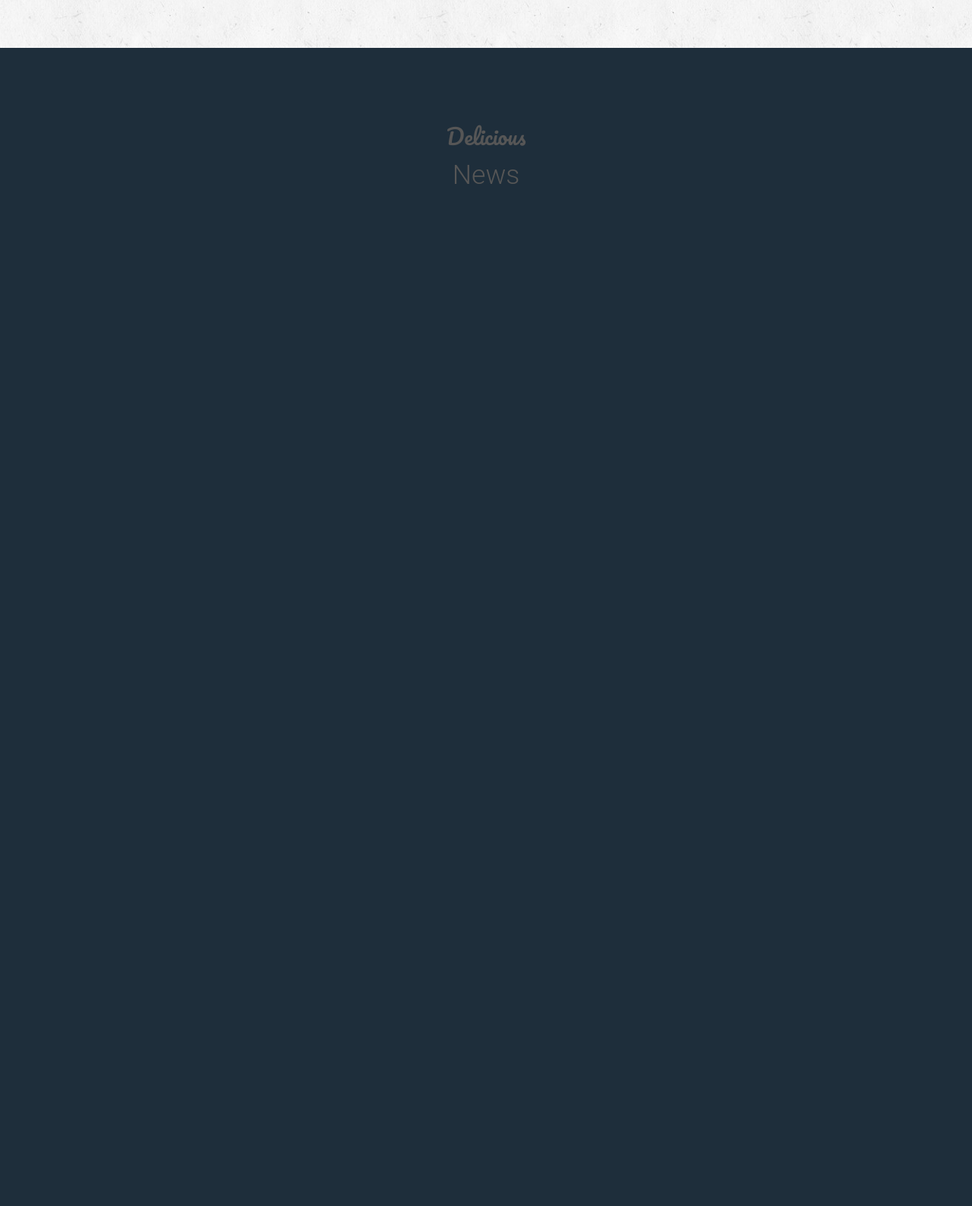
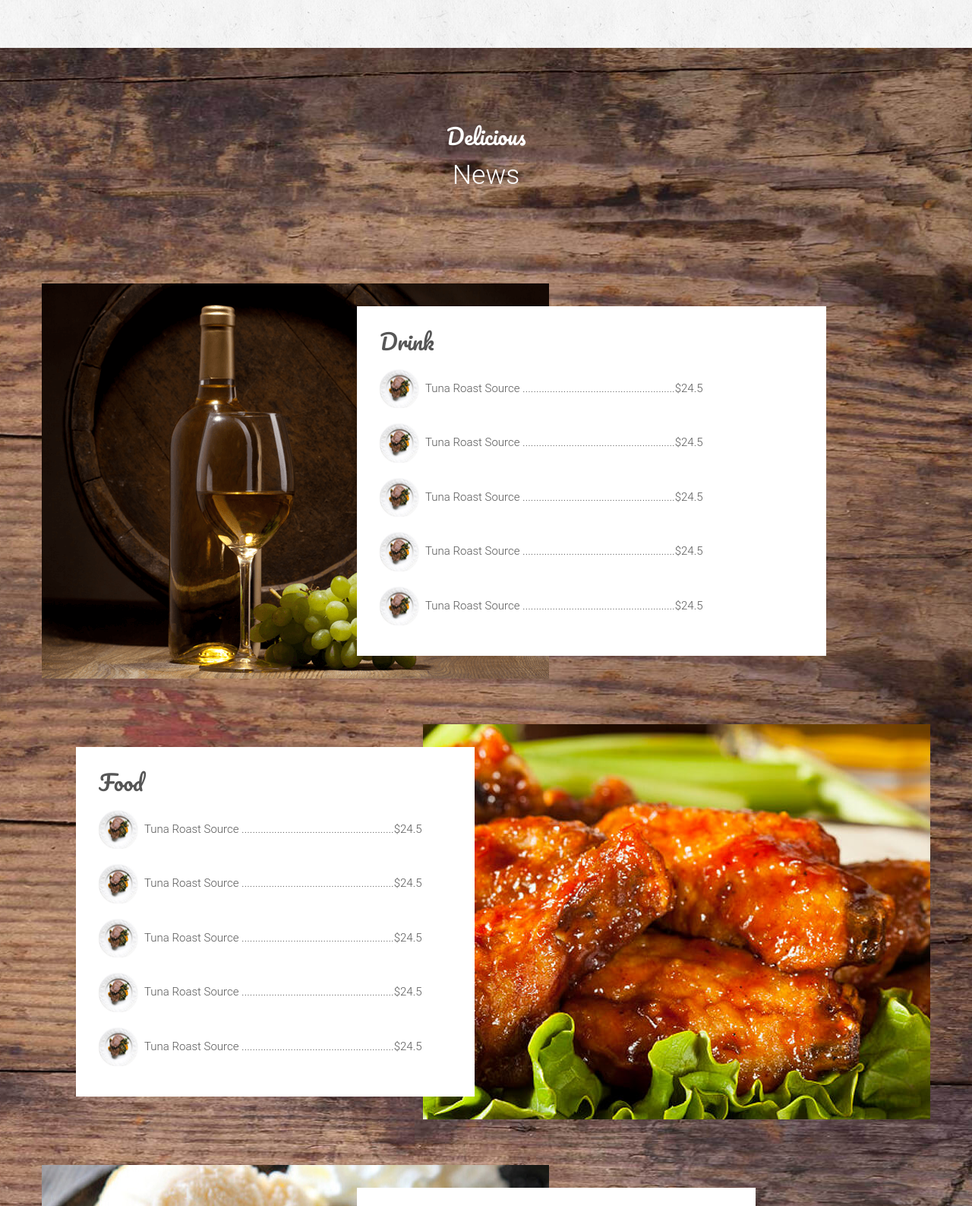
Before and after one commit to rahmandikahaekal/template, a plain HTML site: page index.html in a window 1280 px wide. Shown: the part 3178-4765 px from the top of the page at 76% size. Before the commit the page ends 3491 px from the top, so only its background shows below. Drawn offline with Linux system fonts and the light colour scheme.

Commit message:
maintence news section

```diff
--- a/css/style.css
+++ b/css/style.css
@@ -516,3 +516,57 @@ font-size: 6rem;
 }
 
 /* Price */
+.price .main_price_content .head_title h3 {
+    color: #fff;
+}
+
+.price .main_price_content .head_title h4 {
+    color: #fff;
+    font-family: 'Pacifico',sans-serif;
+    font-size: 1.876rem;
+}
+
+.price {
+    background: url(../images/newsbg.jpg) no-repeat center top scroll;
+    -webkit-background-size: cover;
+    -moz-background-size: cover;
+    -ms-background-size: cover;
+    -o-background-size: cover;
+    background-size: cover;
+    width: 100%;
+    overflow: hidden;
+    padding-bottom:120px;
+}
+
+.single_news_one {
+    background: url(../images/newsone.jpg) left center no-repeat;
+    padding: 30px;
+    overflow: hidden;
+    margin-top: 60px;
+}
+
+.single_news_two {
+    background: url(../images/newstwo.jpg) right center no-repeat;
+    padding: 30px;
+    overflow: hidden;
+    margin-top: 60px;
+}
+
+.single_news_three {
+    background: url(../images/newsthree.jpg) left center no-repeat;
+    padding: 30px;
+    overflow: hidden;
+    margin-top: 60px;
+}
+
+.single_news_text {
+    background: #fff;
+    padding: 30px;
+    text-align: left;
+}
+
+.single_news_text ul li {
+    background: url(../images/pkli.png) left center no-repeat;
+    padding: 15px 0px 15px 60px;
+    margin-top: 20px;
+}
--- a/index.html
+++ b/index.html
@@ -256,8 +256,53 @@
                             <h3>News</h3>
                         </div>
 
-                        <div class="">
-
+                        <div class="single_news_one text-right wow rotateInDownRight">
+                            <div class="col-md-7 col-md-offset-7 col-sm-8 col-md-offset-4">
+                                <div class="single_news_text">
+                                    <div class="news_title">
+                                        <h4>Drink</h4>
+                                    </div>
+                                    <ul>
+                                        <li>Tuna Roast Source ........................................................$24.5</li>
+                                        <li>Tuna Roast Source ........................................................$24.5</li>
+                                        <li>Tuna Roast Source ........................................................$24.5</li>
+                                        <li>Tuna Roast Source ........................................................$24.5</li>
+                                        <li>Tuna Roast Source ........................................................$24.5</li>
+                                    </ul>
+                                </div>
+                            </div>
+                        </div>
+                        <div class="single_news_two text-left wow rotateInDownLeft">
+                            <div class="col-md-6 col-sm-8">
+                                <div class="single_news_text">
+                                    <div class="news_title">
+                                        <h4>Food</h4>
+                                    </div>
+                                    <ul>
+                                        <li>Tuna Roast Source ........................................................$24.5</li>
+                                        <li>Tuna Roast Source ........................................................$24.5</li>
+                                        <li>Tuna Roast Source ........................................................$24.5</li>
+                                        <li>Tuna Roast Source ........................................................$24.5</li>
+                                        <li>Tuna Roast Source ........................................................$24.5</li>
+                                    </ul>
+                                </div>
+                            </div>
+                        </div>
+                        <div class="single_news_three text-right wow rotateInDownRight">
+                            <div class="col-md-6 col-md-offset-6 col-sm-8 col-md-offset-4">
+                                <div class="single_news_text">
+                                    <div class="news_title">
+                                        <h4>Desert</h4>
+                                    </div>
+                                    <ul>
+                                        <li>Tuna Roast Source ........................................................$24.5</li>
+                                        <li>Tuna Roast Source ........................................................$24.5</li>
+                                        <li>Tuna Roast Source ........................................................$24.5</li>
+                                        <li>Tuna Roast Source ........................................................$24.5</li>
+                                        <li>Tuna Roast Source ........................................................$24.5</li>
+                                    </ul>
+                                </div>
+                            </div>
                         </div>
                     </div>
                 </div>
```
